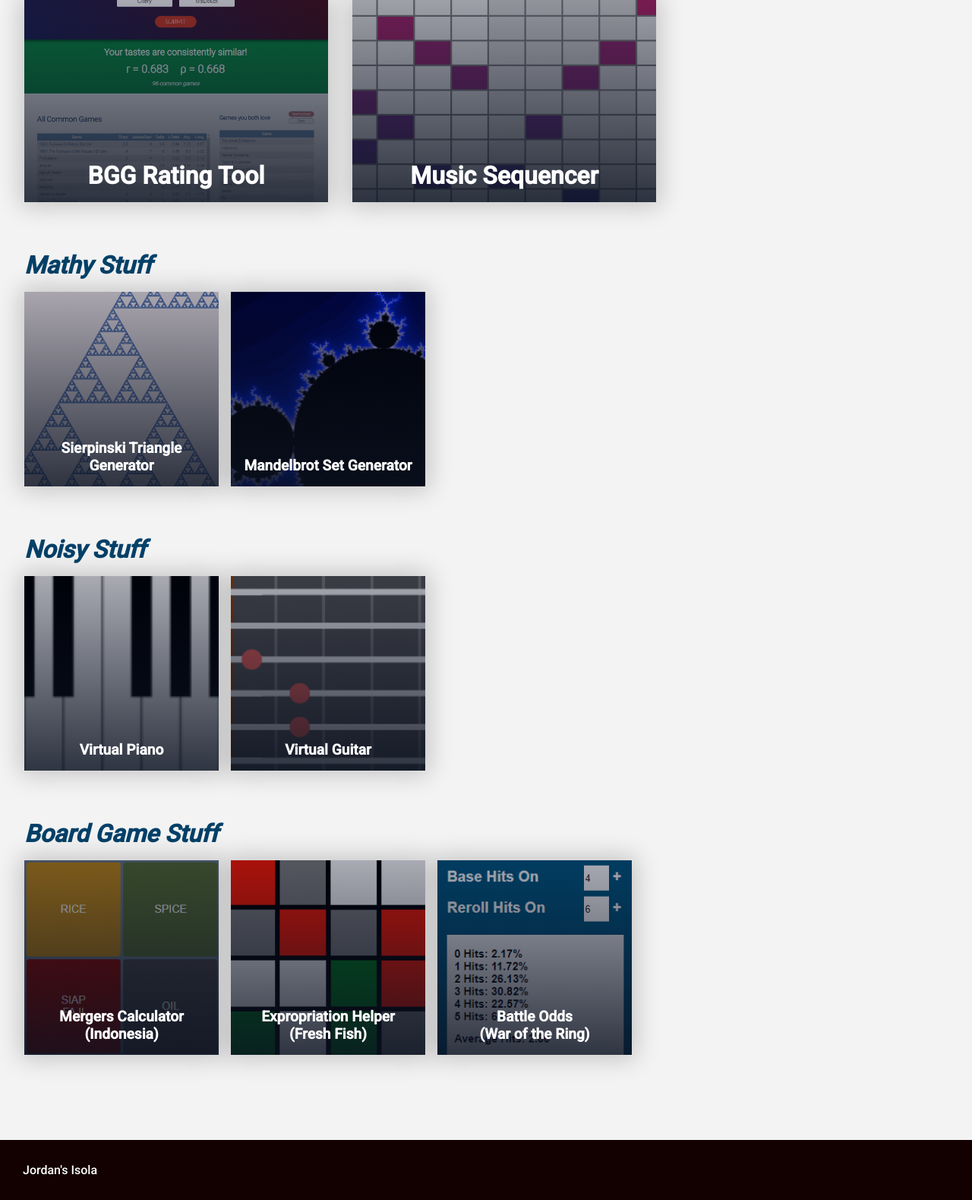
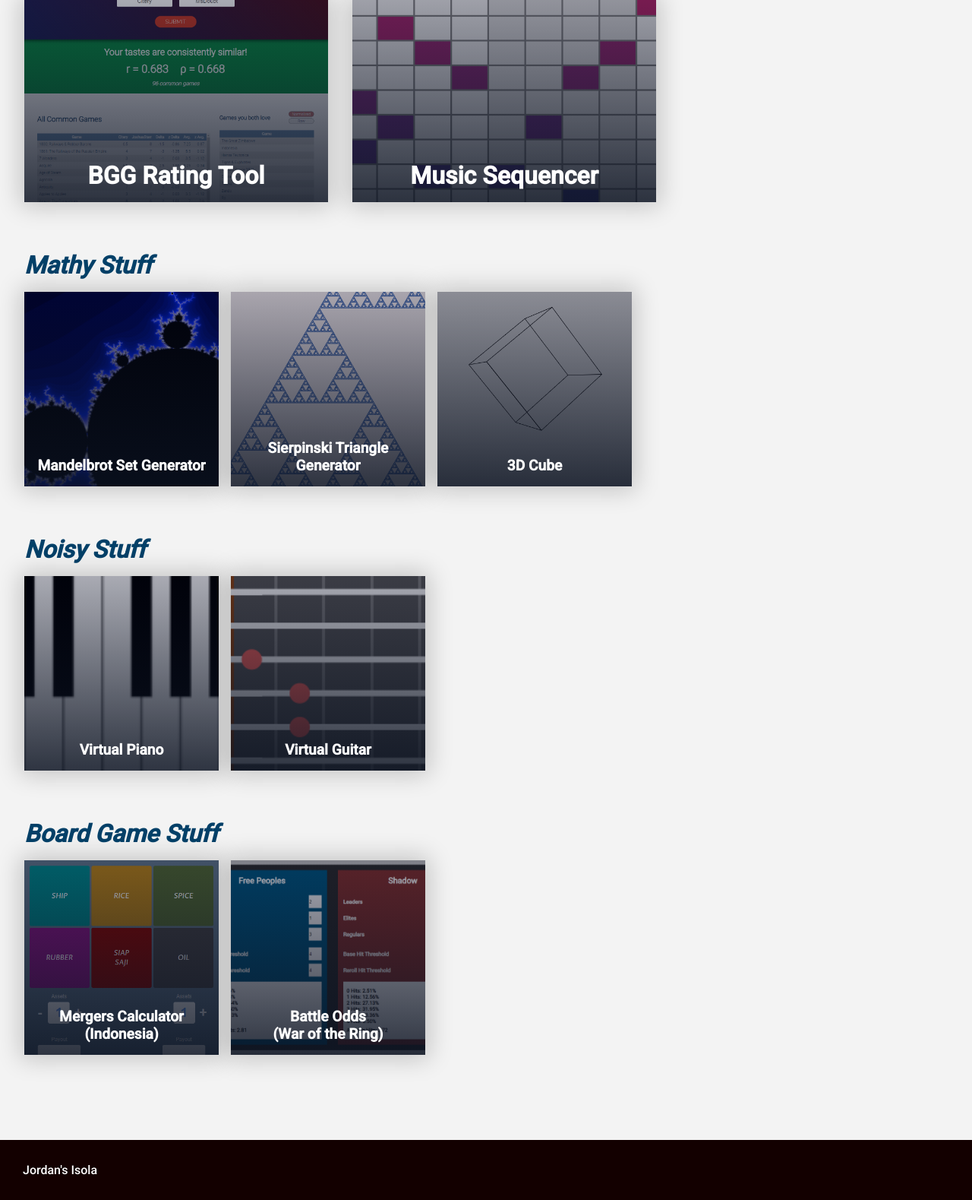
Before and after one commit to j-feigner/jordans-isola, a PHP site: page / in a window 1280 px wide. Shown: the part 347-1926 px from the top of the page at 76% size. Run offline with PHP 8.4, Linux system fonts and the light colour scheme.

Commit message:
Added cube page

```diff
--- a/www/home/css/site_footer.css
+++ b/www/home/css/site_footer.css
@@ -11,4 +11,5 @@ footer {
     padding: 30px;
     margin-top: 2em;
     box-sizing: border-box;
+    text-decoration: none;
 }
--- a/www/index.php
+++ b/www/index.php
@@ -87,6 +87,19 @@
                     <div class="project-group misc-projects">
                         <div class="page-link small">
                             <div class="link-image">
+                                <img src="home/images/mandelbrot_link.png">
+                                <a href="pages/mandelbrot">
+                                    <div class="image-overlay"></div>
+                                </a>
+                                <div class="link-label">
+                                    <h5>Mandelbrot Set Generator</h5>
+                                </div>
+                            </div>
+                            <div class="link-description">
+                            </div>
+                        </div>
+                        <div class="page-link small">
+                            <div class="link-image">
                                 <img src="home/images/sierpinski_link.png">
                                 <a href="pages/sierpinski">
                                     <div class="image-overlay"></div>
@@ -100,12 +113,12 @@
                         </div>
                         <div class="page-link small">
                             <div class="link-image">
-                                <img src="home/images/mandelbrot_link.png">
-                                <a href="pages/mandelbrot">
+                                <img src="home/images/cube_link.png">
+                                <a href="pages/cube">
                                     <div class="image-overlay"></div>
                                 </a>
                                 <div class="link-label">
-                                    <h5>Mandelbrot Set Generator</h5>
+                                    <h5>3D Cube</h5>
                                 </div>
                             </div>
                             <div class="link-description">
@@ -162,19 +175,6 @@
                         </div>
                         <div class="page-link small">
                             <div class="link-image">
-                                <img src="home/images/fresh_fish_link.png">
-                                <a href="pages/freshfish">
-                                    <div class="image-overlay"></div>
-                                </a>
-                                <div class="link-label">
-                                    <h5>Expropriation Helper<br>(Fresh Fish)</h5>
-                                </div>
-                            </div>
-                            <div class="link-description">
-                            </div>
-                        </div>
-                        <div class="page-link small">
-                            <div class="link-image">
                                 <img src="home/images/wotr_link.png">
                                 <a href="pages/wotrbattletool">
                                     <div class="image-overlay"></div>
```
Also changed, not shown: www/home/images/cube_link.PNG (added), www/home/images/indonesia_link.PNG, www/home/images/wotr_link.PNG, 2 other files.
